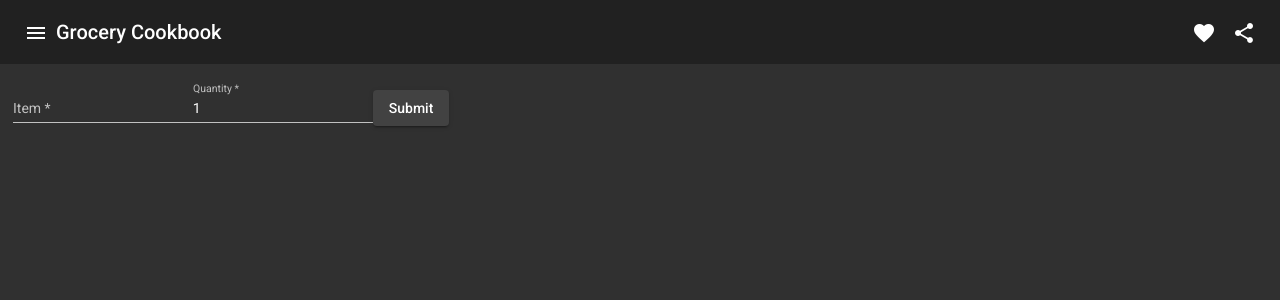
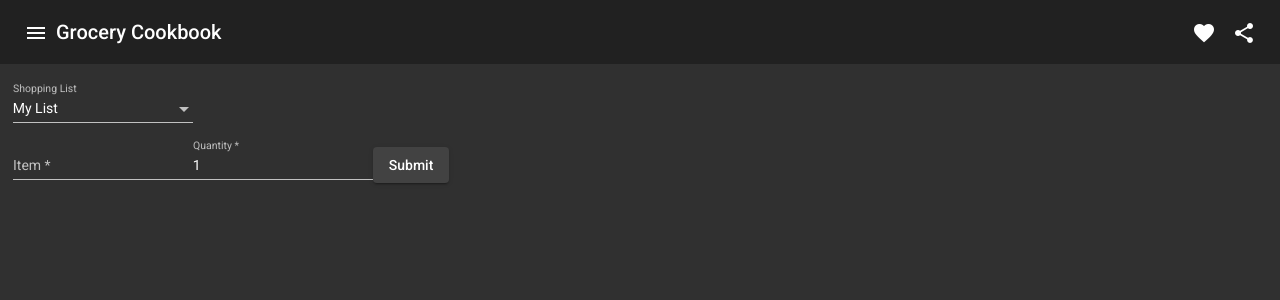
Before and after one commit to doey77/grocery-cookbook-node, an Angular app in the folder ui/: page /shoppinglist in a window 1280 px wide. Shown: the top 300 px of the page. Built offline with nearby package versions, Linux system fonts and the light colour scheme.

Commit message:
list selector

```diff
--- a/ui/src/app/modules/shopping-list/components/shopping-list.component.html
+++ b/ui/src/app/modules/shopping-list/components/shopping-list.component.html
@@ -1,4 +1,13 @@
-<form [formGroup]="listEntry" (ngSubmit)="onSubmitListEntry()">
+<mat-form-field>
+    <mat-label>Shopping List</mat-label>
+    <mat-select [ngModel]="activeList" (ngModelChange)="onSelectListChange($event)">
+        <mat-option *ngFor="let list of lists" [value]="list">
+            {{list.name}}
+        </mat-option>
+    </mat-select>
+</mat-form-field>
+
+<form [formGroup]="formListEntry" (ngSubmit)="onSubmitListEntry()">
     <mat-form-field>
         <mat-label>Item</mat-label>
         <input matInput type="text" formControlName="item">
@@ -10,6 +19,6 @@
     <button type="submit" mat-raised-button>Submit</button>
 </form>
 
-<div *ngFor='let entry of listEntries'>
+<div *ngFor='let entry of activeList.entries'>
     <p>{{entry.item}} | {{entry.quantity}}</p>
 </div>
--- a/ui/src/app/modules/shopping-list/components/shopping-list.component.ts
+++ b/ui/src/app/modules/shopping-list/components/shopping-list.component.ts
@@ -1,29 +1,41 @@
-import { Component } from '@angular/core';
+import { Component, OnInit } from '@angular/core';
 import { FormControl, FormGroup, Validators } from '@angular/forms';
 import { ListEntry } from '../models/ListEntry';
+import { List } from '../models/List';
 
 @Component({
   selector: 'app-shopping-list',
   templateUrl: './shopping-list.component.html',
   styleUrls: ['./shopping-list.component.scss']
 })
-export class ShoppingListComponent {
+export class ShoppingListComponent implements OnInit {
 
-  public listEntry: FormGroup = new FormGroup({
+  public formListEntry: FormGroup = new FormGroup({
     item: new FormControl('', [Validators.required]),
     quantity: new FormControl(1, [Validators.required]),
   });
 
-  public listEntries: ListEntry[] = [];
+  public lists: List[] = []
+  public activeList!: List;
 
   constructor() { }
 
+  ngOnInit() {
+    // TODO get lists from storage
+    this.lists.push({name: 'My List', entries:[]});
+    this.lists.push({name: 'Another List', entries:[]});
+    this.activeList = this.lists[0];
+  }
+
+  public onSelectListChange(value: List) {
+    this.activeList = value;
+  }
+
   public onSubmitListEntry() {
     const entry: ListEntry = {
-      item: this.listEntry.controls['item'].value,
-      quantity: this.listEntry.controls['quantity'].value
-    }
-    this.listEntries.push(entry);
-    console.log(this.listEntries);
+      item: this.formListEntry.controls['item'].value,
+      quantity: this.formListEntry.controls['quantity'].value
+    };
+    this.activeList.entries.push(entry);
   }
 }
```
Also changed, not shown: ui/src/app/shared.module.ts (+5 -2 lines).
